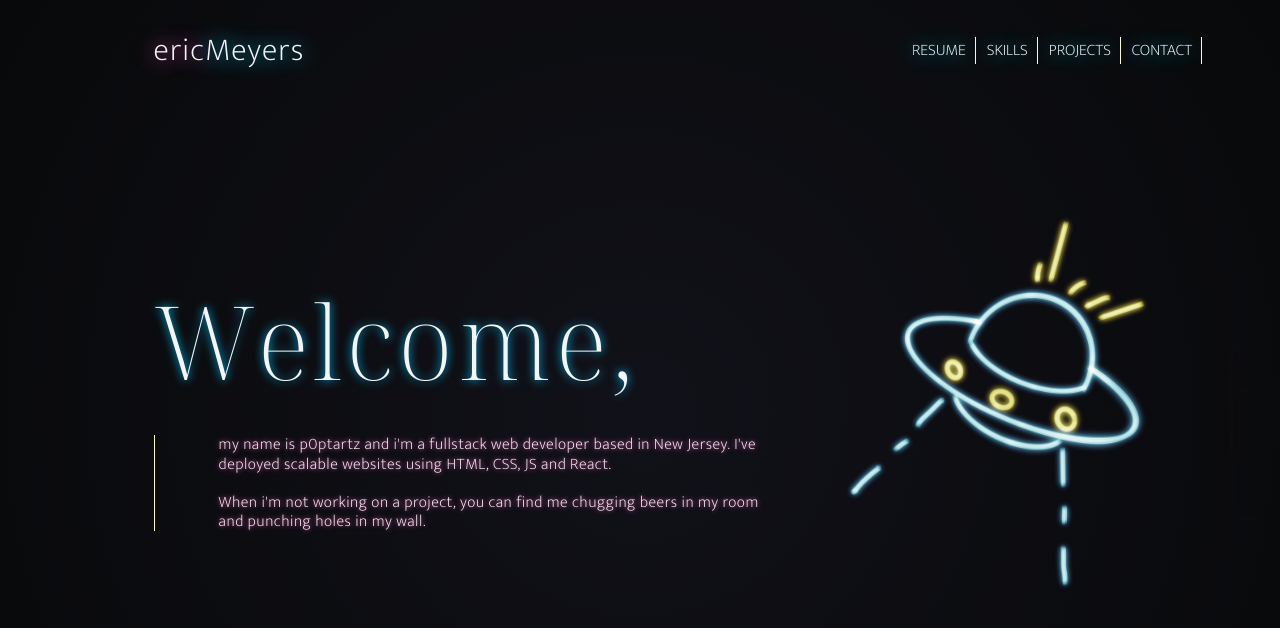
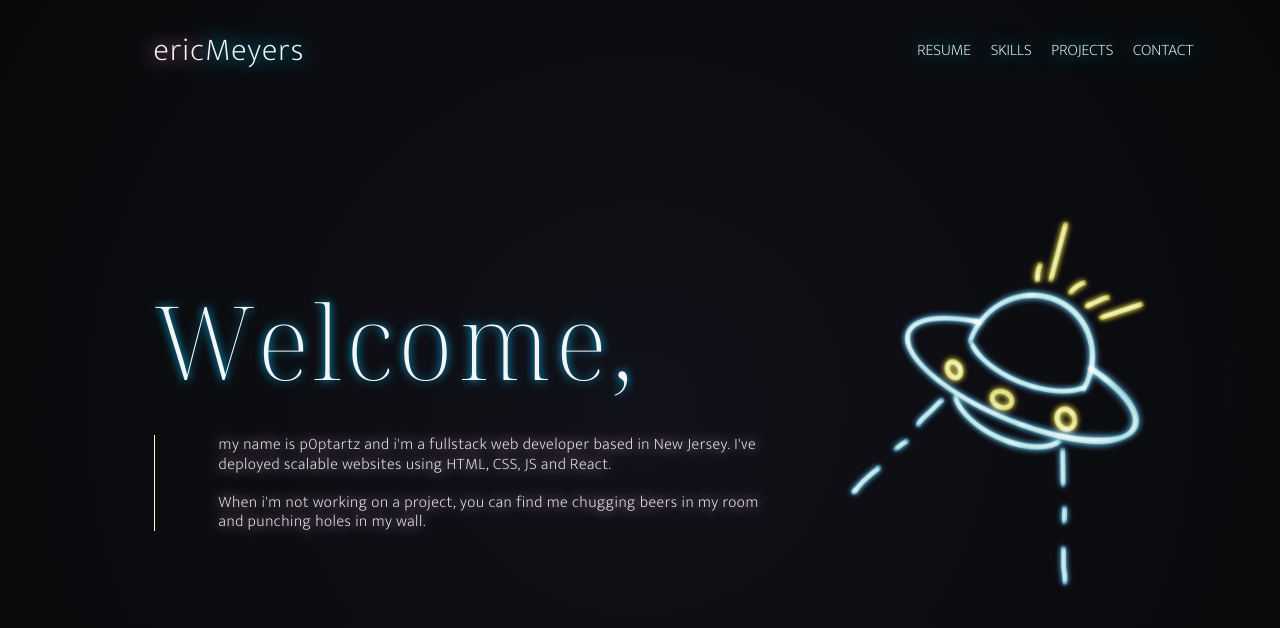
Before and after one commit to p0ptartz/react-portfolio, a React (Create React App) app: page / in a window 1280 px wide. Shown: the top 628 px of the page. Built offline with nearby package versions, Linux system fonts and the light colour scheme.

Commit message:
updated some c0l0rs

```diff
--- a/src/App.css
+++ b/src/App.css
@@ -35,7 +35,7 @@ body {
   letter-spacing: 1.2px;
   font-size: 2.5vw;
   font-weight: 200;
-  text-shadow: 0px 0px 20px #ff5fc2;
+  text-shadow: 0px 0px 20px #ff9dd9;
 }
 
 .last-name{
@@ -55,7 +55,7 @@ nav a {
   text-decoration: none;
   color: whitesmoke;
   margin: .5%;
-  border-right: 1px solid rgb(254, 250, 206);
+  /* border-right: 1px solid rgb(254, 250, 206); */
   padding: .0% 4%;
   font-family: 'Mukta', sans-serif;
   text-shadow: 0px 0px 20px rgb(0, 195, 255);
@@ -63,7 +63,8 @@ nav a {
 
 nav a:hover{
   text-shadow: 0px 0px 20px rgb(255, 209, 217);
- border-bottom: 1px solid rgb(255, 250, 195);
+ /* border-bottom: 1px solid whitesmoke; */
+ box-shadow: 0px 0px 10px rgb(255, 250, 195);
   border-right: transparent;
 }
 
@@ -117,7 +118,7 @@ nav a:hover{
   font-family: 'Mukta', sans-serif;
   line-height: 1.2;
   letter-spacing: .5px;
-  text-shadow: 0px 0px 5px #ff5fc2;
+  text-shadow: 0px 0px 13px #ffbfe6;
 }
 
 
```
